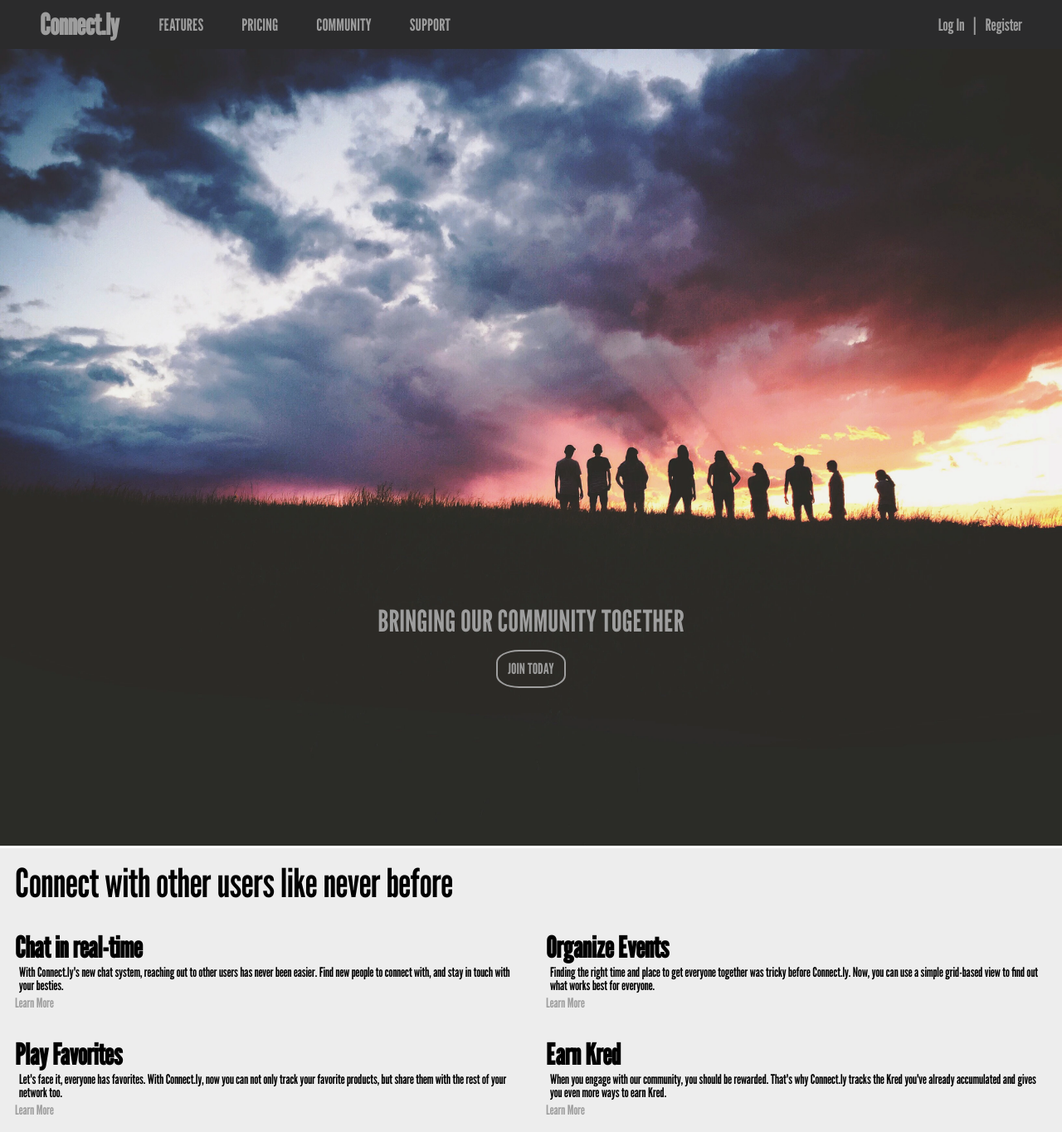
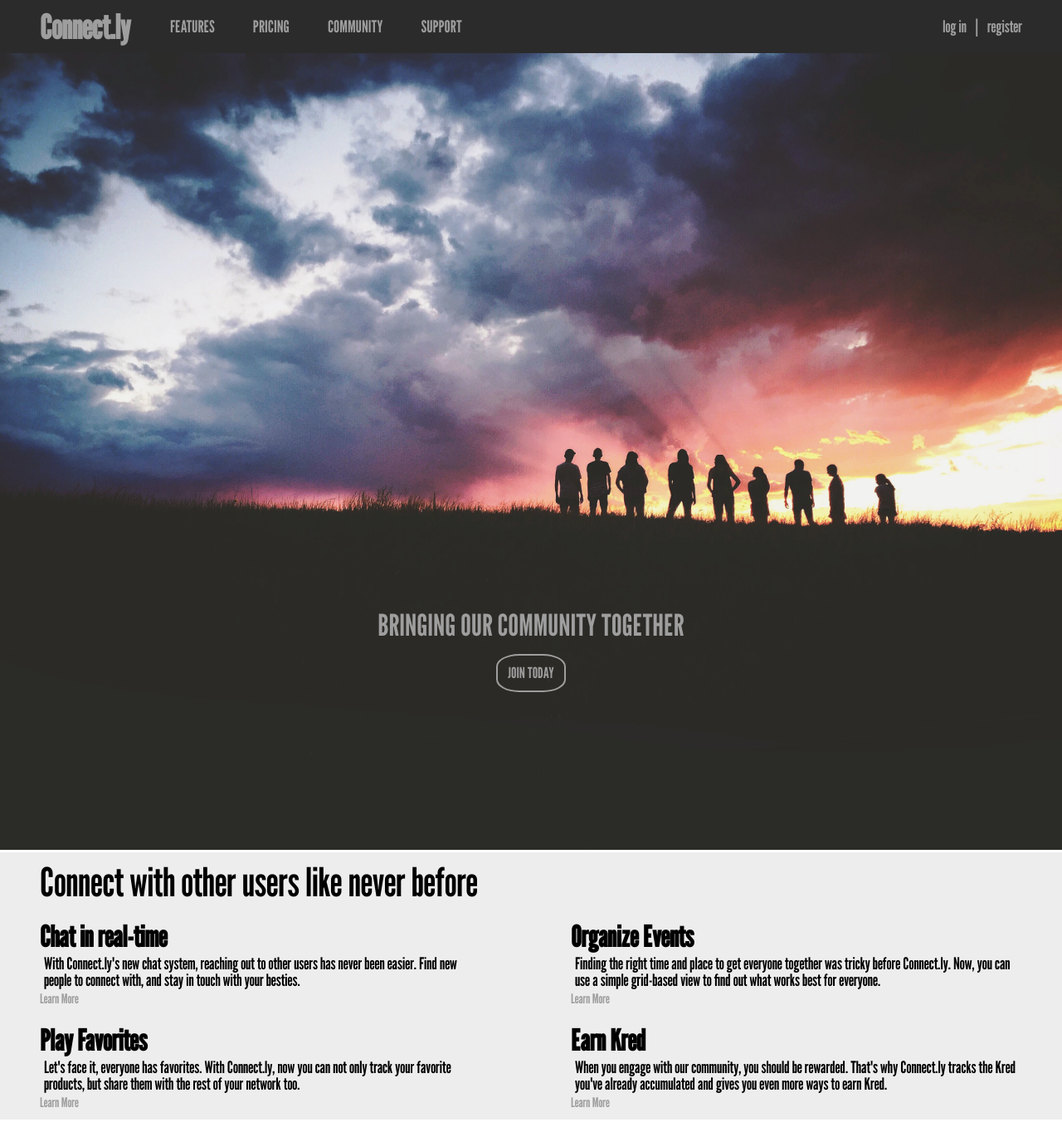
Before and after one commit to btslagle/solo_wireframe, a plain HTML site: page index.html in a window 1280 px wide. Shown: the whole page at 83% size. Drawn offline with nearby package versions, Linux system fonts and the light colour scheme; a web font is replaced by a local one.

Commit message:
Add style grid

```diff
--- a/index.css
+++ b/index.css
@@ -22,9 +22,6 @@ header {
     background-color: hsl(240, 1%, 17%);
     color:hsl(0, 0%, 62%);
     padding: 12px 48px;
-
-
-
 }
 
 main{
@@ -32,10 +29,11 @@ main{
     display:grid;
     grid-template-columns: repeat(2, 1fr);
     background-color: hsl(0, 0%, 93%);
+
 }
 
 main > * {
-    padding: 18px;
+    padding: 12px 48px;
 }
 
 a{
@@ -63,7 +61,7 @@ h1 .navigation{
 }
 
 h1 {
-    font-size: 35px;
+    font-size: 40px;
     font-weight: 700;
 }
 
@@ -80,6 +78,7 @@ align-self: center;
 }
 .actions {
     align-self: center;
+    text-transform: lowercase;
 }
 .actions a {
     font-size: 20px;
@@ -164,6 +163,7 @@ img {
 
 h2 {
     font-size: 48px;
+    padding: 12px 48px;
 }
 h3 {
     font-size: 35px;
@@ -172,6 +172,7 @@ h3 {
 
 p  {
     padding: 5px;
+    font-size: 20px;
 
 }
 
@@ -180,6 +181,11 @@ h3 p {
 
 
 }
+
+.grid-item-1 + a {
+    text-align: center;
+}
+
 
 .grid-item-1 {
 grid-row: 2 / span 1;
```
